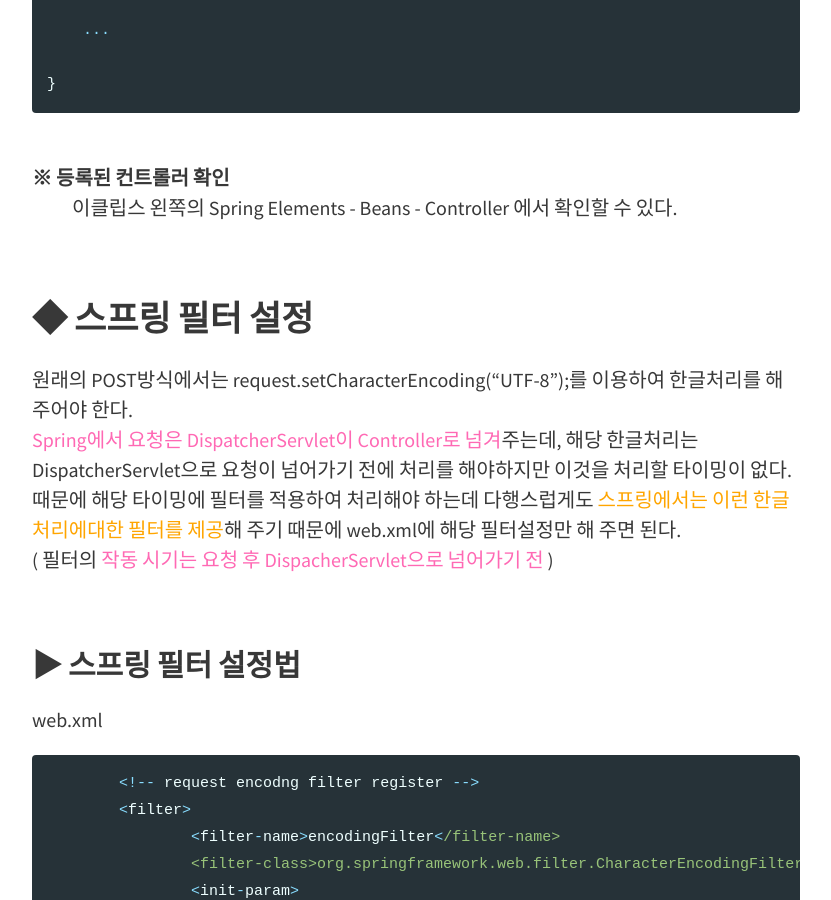
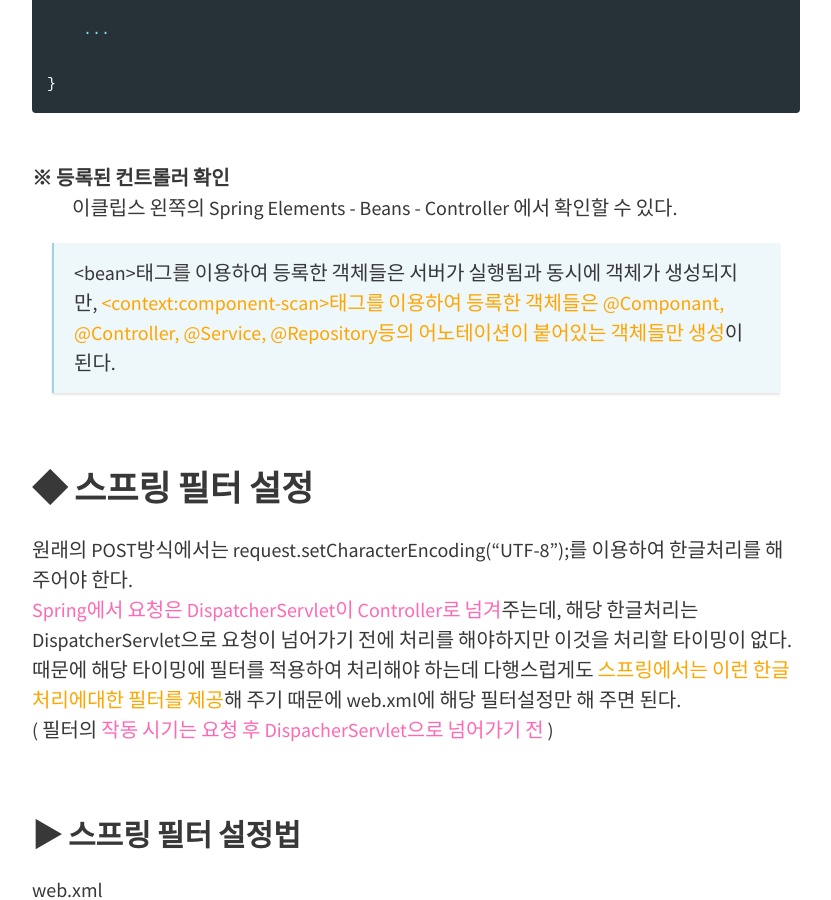
Before and after one commit to gunbin91/gunbin91.github.io, a Jekyll site: the page built from _posts/2019-09-20-spring_11_controller3.md, in a window 1280 px wide and 900 px high, scrolled down 6783 px. Shown: the whole window, without its empty margins (224-1055 px from the left). Built offline with Jekyll 4.4.1, drawn with Linux system fonts in a browser that asks for light colours; comment, search, counter and statistics services are not loaded.

Commit message:
spring_controller3_내용추가

```diff
--- a/_posts/2019-09-20-spring_11_controller3.md
+++ b/_posts/2019-09-20-spring_11_controller3.md
@@ -209,6 +209,8 @@ public class CmDao{
 ※ 등록된 컨트롤러 확인
 : 이클립스 왼쪽의 Spring Elements - Beans - Controller 에서 확인할 수 있다.
 
+> &lt;bean>태그를 이용하여 등록한 객체들은 서버가 실행됨과 동시에 객체가 생성되지만, <font color="orange">&lt;context:component-scan>태그를 이용하여 등록한 객체들은 @Componant, @Controller, @Service, @Repository등의 어노테이션이 붙어있는 객체들만 생성</font>이 된다.
+
 <br/>
 
 ## ◆ 스프링 필터 설정
```
